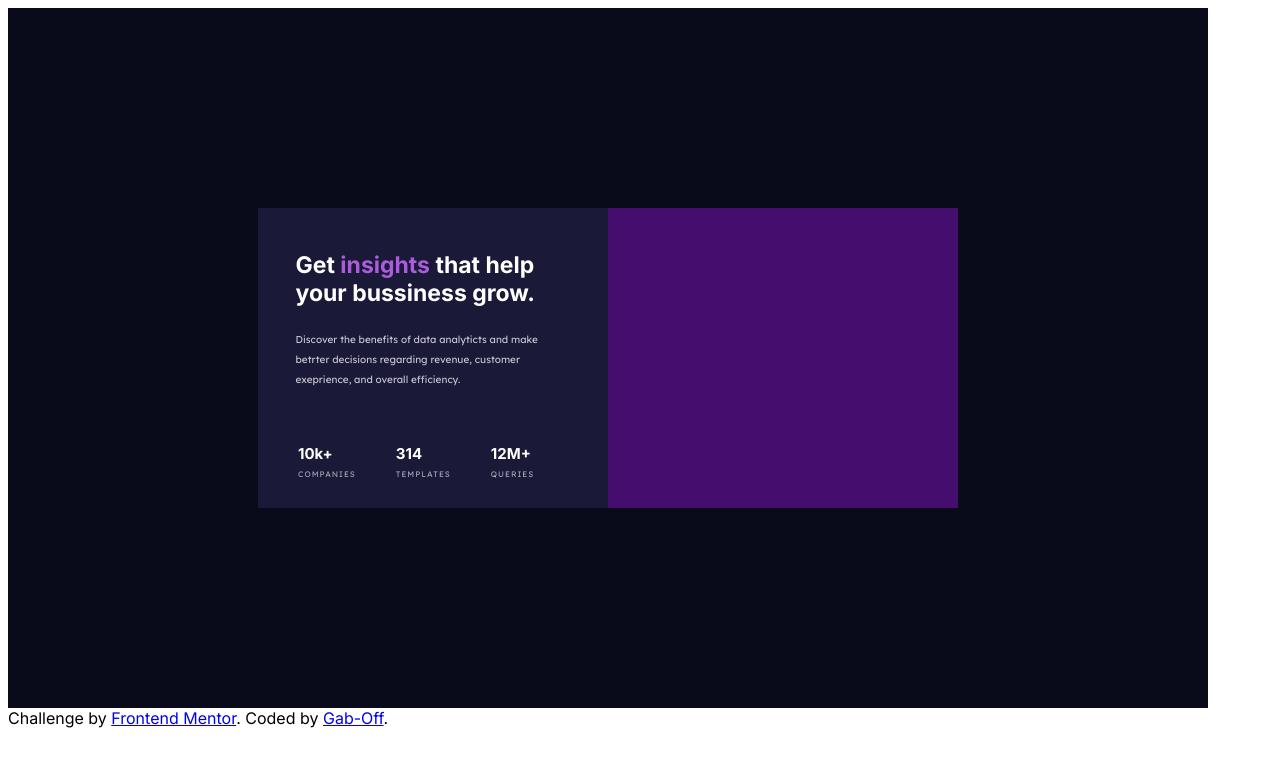
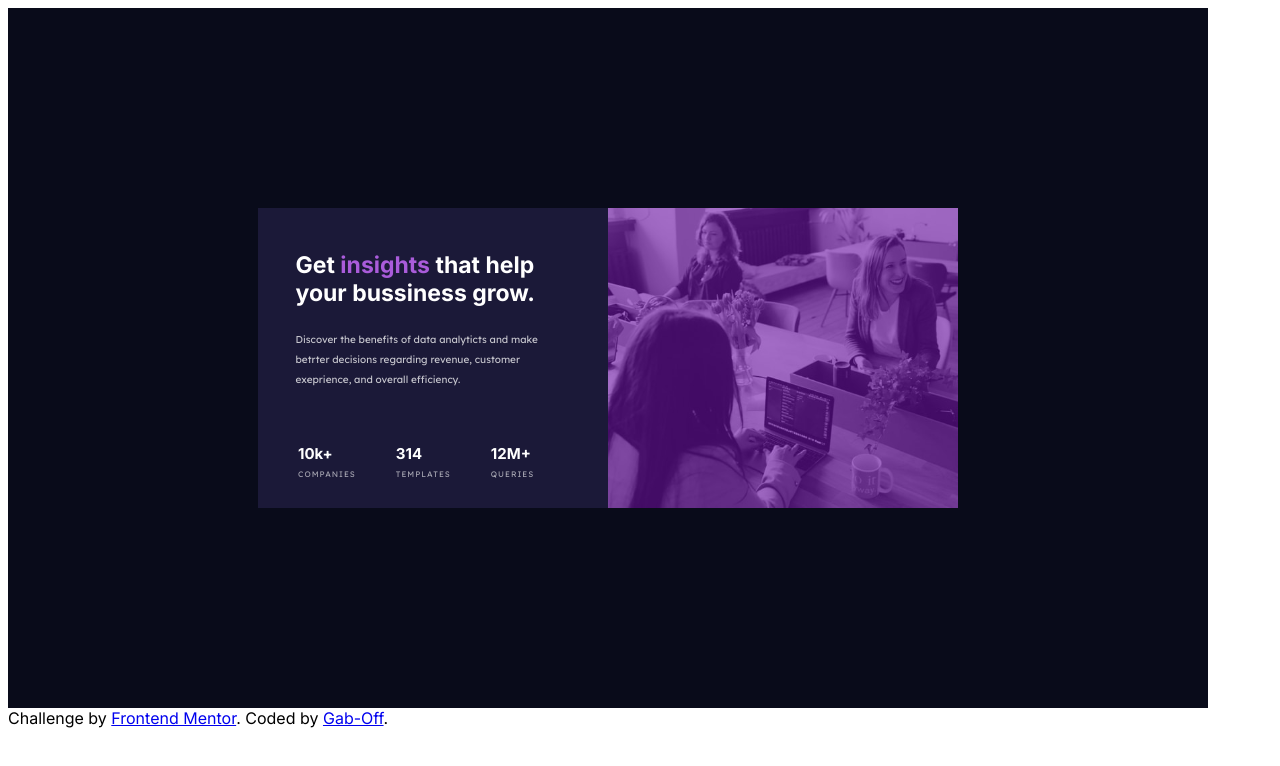
Before and after one commit to Gab-off/Stats-preview-card-component, a plain HTML site: page index.html in a window 1280 px wide. Drawn offline with Linux system fonts and the light colour scheme.

Commit message:
att img css

```diff
--- a/css/style.css
+++ b/css/style.css
@@ -35,7 +35,7 @@ article p.paragraph {
 }
 
 aside {
-  background: url(img/image-header-desktop.jpg) no-repeat  ;
+  background: url(/img/image-header-desktop.jpg) no-repeat  ;
   width: 350px;
   height: 300px;
   float: left;
```
